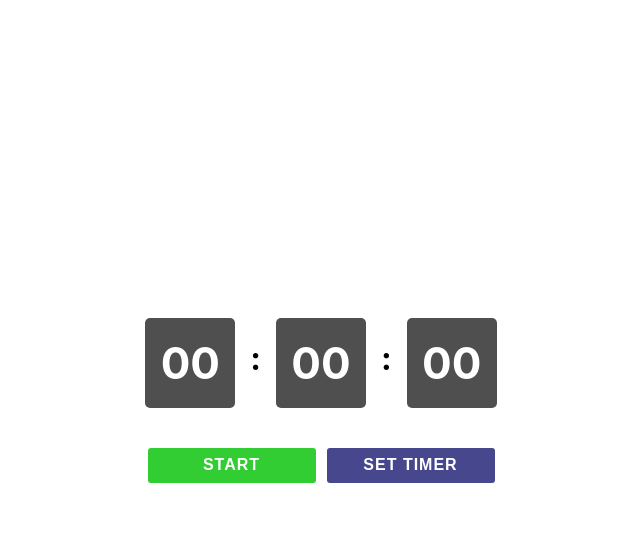
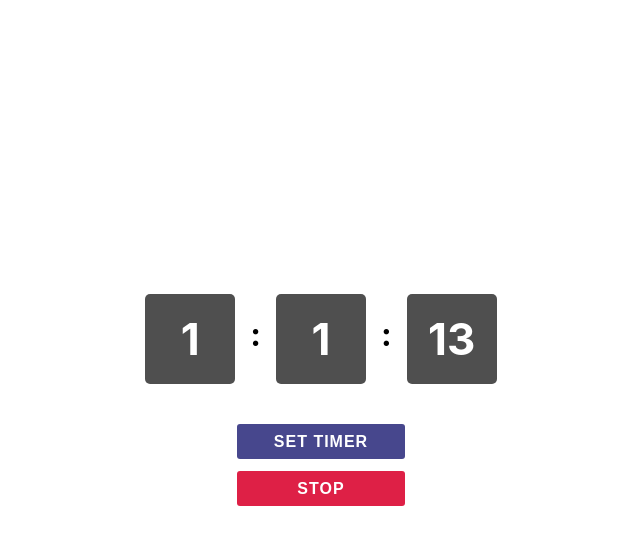
Before and after one commit to apathak2108/countdown-timer, a React (Create React App) app: page / in a window 1280 px wide. Both pictures are taken after a click on the button "START". Shown: the top 544 px of the page, without its empty margins (319-959 px from the left). Built offline with nearby package versions, Linux system fonts and the light colour scheme.

Commit message:
logic part

```diff
--- a/src/components/modal/index.js
+++ b/src/components/modal/index.js
@@ -11,6 +11,9 @@ import { useSelector, useDispatch } from "react-redux";
 
 const Modal = () => {
   const dispatch = useDispatch();
+  const values = useSelector((state) => state?.countdown);
+console.log(values, 'values')
+
   const [hoursValue, setHoursValue] = useState("");
   const [minutesValue, setMinutesValue] = useState("");
   const [secondsValue, setSecondsValue] = useState("");
--- a/src/containers/Home/Home.styled.js
+++ b/src/containers/Home/Home.styled.js
@@ -17,8 +17,9 @@ export const StyledTimerDiv = styled.div`
 
 export const StyledButtonsDiv = styled.div`
   display: flex;
-  width: 347px;
   justify-content: space-between;
+  flex-flow: column;
+  gap: 12px;
 `;
 
 export const StyledButton = styled.button`
--- a/src/containers/Home/index.js
+++ b/src/containers/Home/index.js
@@ -1,4 +1,4 @@
-import React, { useEffect, useState } from "react";
+import React, { useRef, useState } from "react";
 import {
   StyledMainDiv,
   StyledTimerDiv,
@@ -6,28 +6,44 @@ import {
   StyledButton,
 } from "./Home.styled";
 import TimerBox from "../../components/TimerBox";
-import { useDispatch, useSelector } from "react-redux";
 import { isModalOpen } from "../../redux/actions";
 import Modal from "../../components/modal";
+import { useDispatch, useSelector } from "react-redux";
 
 const Home = () => {
   const dispatch = useDispatch();
   const values = useSelector((state) => state?.countdown);
-  const totalSeconds =
-    values.hours * 3600 + values.minutes * 60 + values.seconds;
-  const [hours, setHours] = useState(values?.hours);
-  const [minutes, setMinutes] = useState(values?.minutes);
-  const [seconds, setSeconds] = useState(values?.seconds);
-  const [isRunning, setIsRunning] = useState(false);
+  const [isTimerStart, setIsTimerStart] = useState(false);
+  const [isTimerStop, setIsTimerStop] = useState(false);
+  const intervalRef = useRef(null);
+  const [hours, setHours] = useState(1);
+  const [min, setMin] = useState(1);
+  const [sec, setSec] = useState(15);
 
+  const handleStartTimer = () => {
+    setIsTimerStart(true);
+    setIsTimerStop(false);
+    let totalSeconds = hours * 3600 + min * 60 + sec;
+    intervalRef.current = setInterval(() => {
+      totalSeconds--;
+      console.log(totalSeconds, "totalSeconds");
+      setHours(Math.floor(totalSeconds / 3600));
+      setMin(Math.floor((totalSeconds % 3600) / 60));
+      setSec(totalSeconds % 60);
 
-  useEffect(() => {
+      if (totalSeconds === 0) {
+        clearInterval(intervalRef.current);
+        setIsTimerStart(false);
+        alert("Countdown complete !");
+      }
+    }, 1000);
+  };
 
-    let countdown;
-    if (isRunning) {
-      countdown = setInterval(() => {});
-    }
-  });
+  const handleStopTimer = () => {
+    setIsTimerStop(true);
+    clearInterval(intervalRef.current);
+    setIsTimerStart(false);
+  };
 
   return (
     <>
@@ -36,20 +52,30 @@ const Home = () => {
           <StyledTimerDiv>
             <TimerBox value={hours} />
             <h1>:</h1>
-            <TimerBox value={minutes} />
+            <TimerBox value={min} />
             <h1>:</h1>
-            <TimerBox value={seconds} />
+            <TimerBox value={sec} />
           </StyledTimerDiv>
           <StyledButtonsDiv>
-            <StyledButton onClick={() => setIsRunning(true)}>
-              START
-            </StyledButton>
+            {!isTimerStart && (
+              <StyledButton onClick={handleStartTimer}>
+                {isTimerStop ? "RESUME" : "START"}
+              </StyledButton>
+            )}
             <StyledButton
               style={{ backgroundColor: "#47478d" }}
               onClick={() => dispatch(isModalOpen())}
             >
               SET TIMER
             </StyledButton>
+            {isTimerStart && (
+              <StyledButton
+                style={{ backgroundColor: "#de2046" }}
+                onClick={handleStopTimer}
+              >
+                STOP
+              </StyledButton>
+            )}
           </StyledButtonsDiv>
         </StyledMainDiv>
       )}
```
